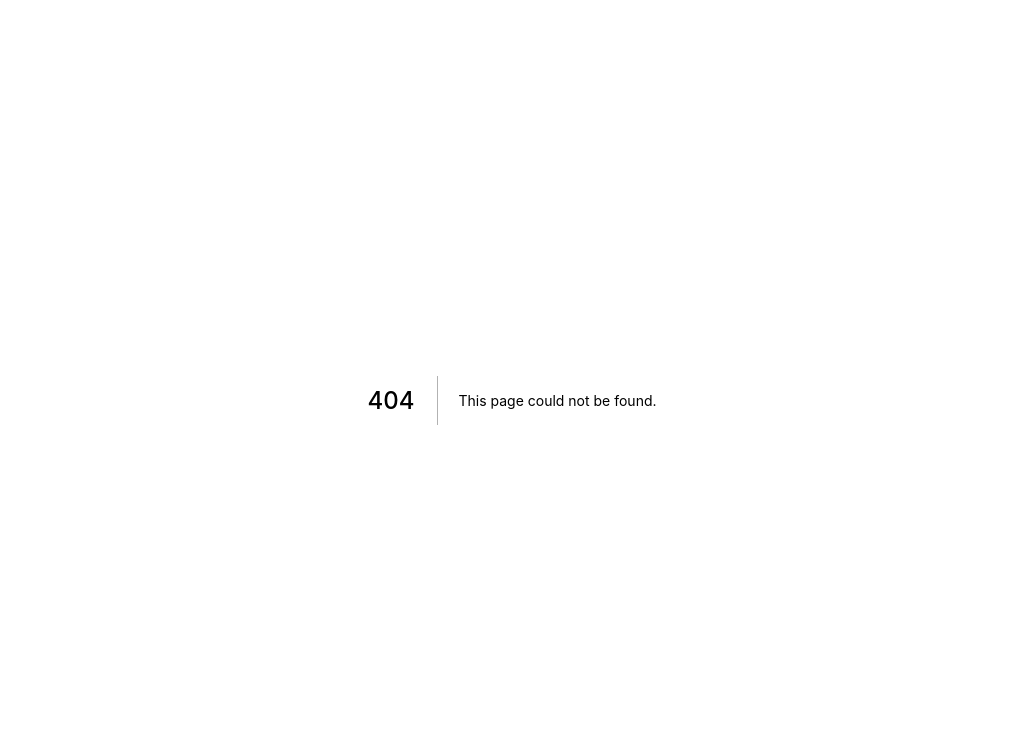
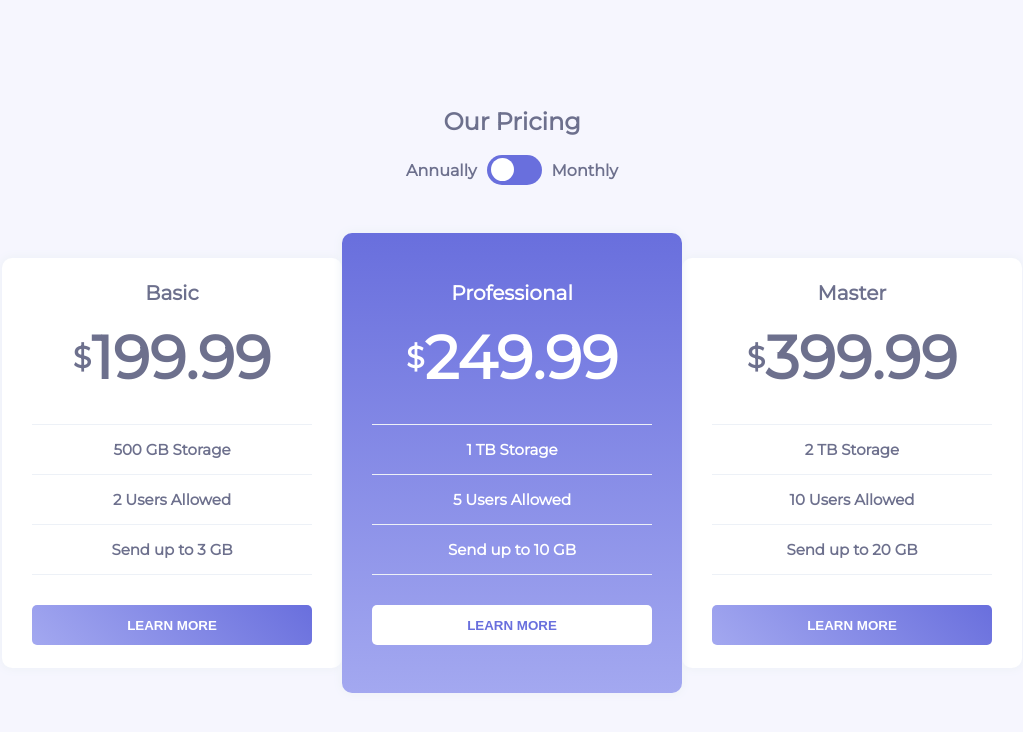
Before and after one commit to Freilynbp03/next-js-components, a Next.js app: page /pricing-component in a window 1280 px wide. Before the commit this address had no page. Shown: the top 732 px of the page, without its empty margins (128-1151 px from the left). Built offline with nearby package versions, Linux system fonts and the light colour scheme.

Commit message:
adding route for pricing component

```diff
--- /dev/null
+++ b/pages/pricing-component.tsx
@@ -0,0 +1,12 @@
+import React from 'react'
+import PriceCard from '@components/PriceCard'
+
+const HomePage = () => {
+    return (
+        <>
+            <PriceCard/>
+        </>
+    )
+}
+
+export default HomePage;
```
